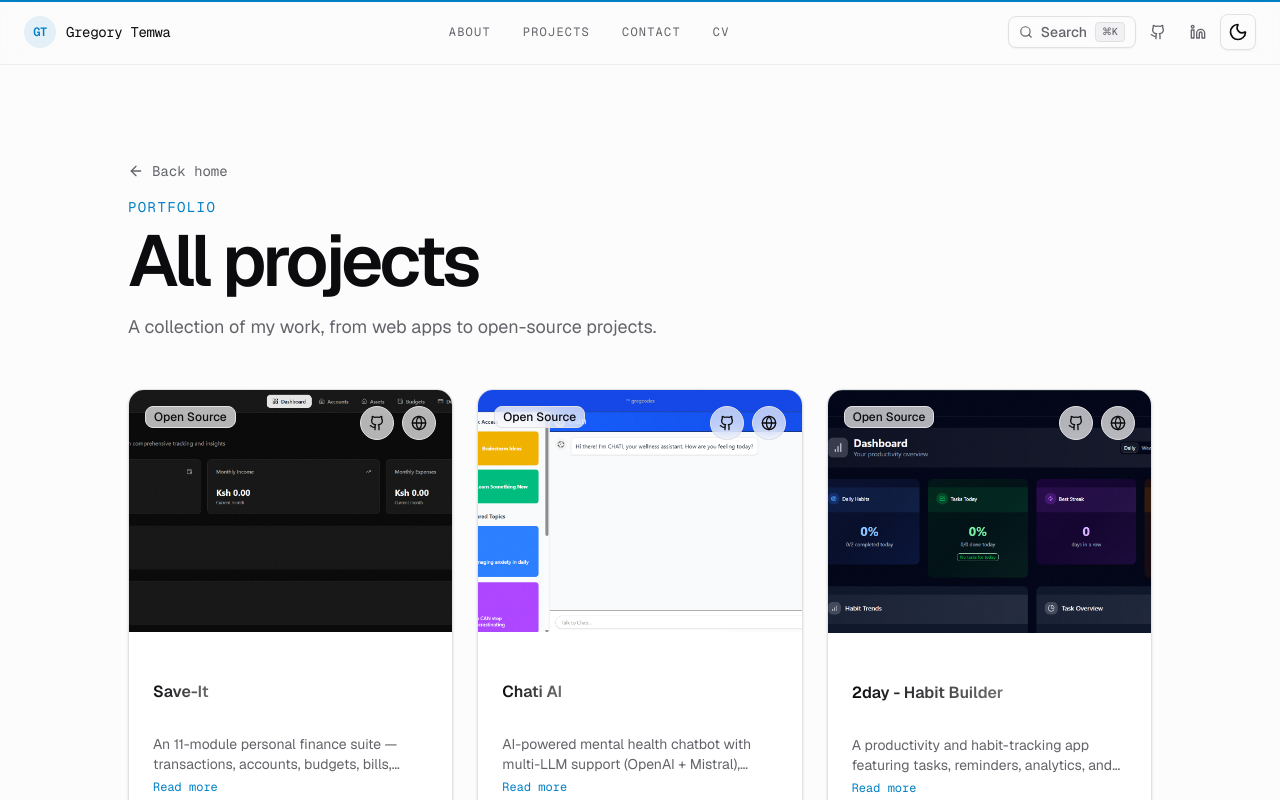
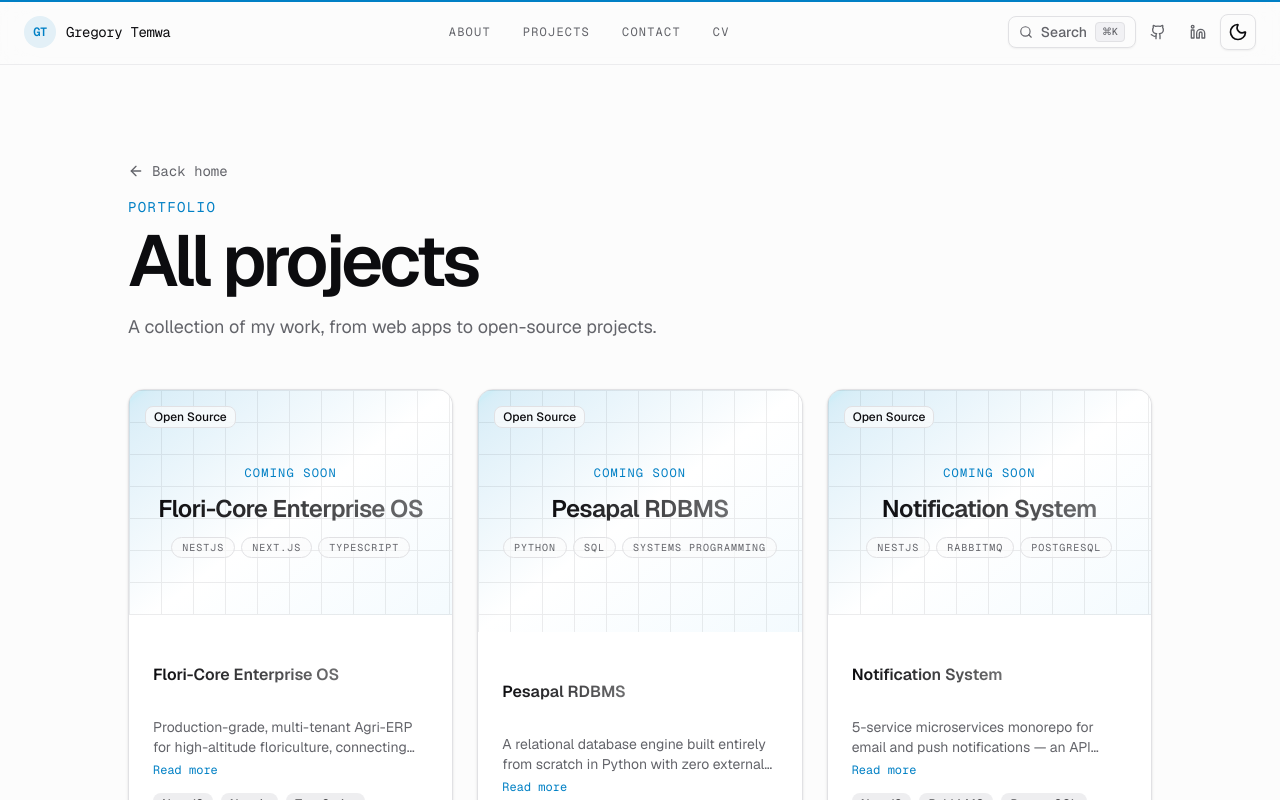
Before and after one commit to youneedgreg/Myportifolio, a Next.js app: page /projects in a window 1280 px wide. Shown: the top 800 px of the page. Built offline with nearby package versions, Linux system fonts and the light colour scheme.

Commit message:
feat: add five new project entries to the portfolio data file

```diff
--- a/data/projects.ts
+++ b/data/projects.ts
@@ -30,6 +30,143 @@ export type Project = {
 }
 
 export const projects: Project[] = [
+  {
+    slug: "flori-core-enterprise-os",
+    title: "Flori-Core Enterprise OS",
+    description:
+      "Production-grade, multi-tenant Agri-ERP for high-altitude floriculture, connecting IoT field sensors with logistics and market operations through a unified backend with an AI assistant and real-time monitoring.",
+    image: "/placeholder.svg?height=400&width=600&text=Flori-Core+Enterprise+OS",
+    tags: ["NestJS", "Next.js", "TypeScript", "Prisma", "TimescaleDB", "MQTT", "Socket.io"],
+    href: "https://tobeadded.com/",
+    github: "https://github.com/youneedgreg/Flori-Core-Enterprise-OS",
+    size: "large",
+    year: "2026",
+    role: "Full-Stack Developer (Solo)",
+    status: "coming-soon",
+    gallery: [],
+    openSource: true,
+    caseStudy: {
+      problem:
+        "High-altitude floriculture operations run physical field sensors, labour, spray logs, pack house, procurement, and export documentation as disconnected systems with no real-time visibility.",
+      approach:
+        "Built a multi-tenant 'Farm Operating System' connecting IoT field sensors to logistics and market operations through a unified backend, with real-time WebSocket gateways and an AI assistant.",
+      techDetails:
+        "NestJS 11 + Next.js 16 monorepo (Turborepo) with Prisma across 22 migrations covering telemetry, labour, spray logs, pack house, procurement, export docs, and CRM; MQTT v5 via EMQX ingests cold-room sensor data into TimescaleDB for time-series compliance reporting; Socket.io gateway streams live operational events; AI assistant (Claude + OpenAI) via Vercel AI SDK; M-Pesa B2C for payroll disbursements; Redis, AWS S3, Prometheus + Sentry observability.",
+      results: "Core platform and 22 migrations built — full write-up and demo coming soon.",
+      challenges:
+        "Ingesting high-frequency MQTT cold-room sensor data into TimescaleDB without dropping readings during connectivity gaps at remote high-altitude field sites — buffering and backfilling on reconnect — while keeping the Socket.io live dashboard responsive and the 22-migration schema coherent across telemetry, labour, spray logs, and export docs.",
+    },
+  },
+  {
+    slug: "pesapal-rdbms",
+    title: "Pesapal RDBMS",
+    description:
+      "A relational database engine built entirely from scratch in Python with zero external dependencies — custom SQL parser, query executor, hash-based indexing, and an interactive REPL with a web demo.",
+    image: "/placeholder.svg?height=400&width=600&text=Pesapal+RDBMS",
+    tags: ["Python", "SQL", "Systems Programming"],
+    href: "https://tobeadded.com/",
+    github: "https://github.com/youneedgreg/pesapal",
+    size: "small",
+    year: "2026",
+    role: "Backend Developer (Solo)",
+    status: "coming-soon",
+    gallery: [],
+    openSource: true,
+    caseStudy: {
+      problem:
+        "Understanding how relational databases work under the hood means building the pieces most developers never touch: the parser, planner, and storage engine.",
+      approach:
+        "Built a relational database engine from scratch in Python using only the standard library, for the Pesapal JDEV26 Developer Challenge.",
+      techDetails:
+        "Custom SQL parser and AST-driven query executor; hash-indexed JSON-backed persistent storage; supports CREATE TABLE, INSERT, SELECT (with JOIN and WHERE), UPDATE, and DELETE with type coercion and constraint checking; interactive REPL plus a Flask web demo.",
+      results: "Shipped a working SQL engine with JOINs, indexing, and a REPL — built entirely on the Python standard library.",
+      challenges:
+        "Implementing JOINs, WHERE filtering, and type coercion on top of a hand-rolled hash index using only the Python standard library — no parser generator, no ORM — and keeping the JSON-backed storage consistent across crashes without a real write-ahead log.",
+    },
+  },
+  {
+    slug: "notification-system",
+    title: "Notification System",
+    description:
+      "5-service microservices monorepo for email and push notifications — an API Gateway routes to User, Email, Push, and Template services via RabbitMQ with dead-letter queues, circuit breakers, and full observability.",
+    image: "/placeholder.svg?height=400&width=600&text=Notification+System",
+    tags: ["NestJS", "RabbitMQ", "PostgreSQL", "Redis", "Docker", "Prometheus", "Grafana"],
+    href: "https://tobeadded.com/",
+    github: "https://github.com/youneedgreg/notification-system",
+    size: "medium",
+    year: "2026",
+    role: "Backend Developer (Solo)",
+    status: "coming-soon",
+    gallery: [],
+    openSource: true,
+    caseStudy: {
+      problem:
+        "Notification delivery across email and push channels needs to be reliable and observable even when downstream providers fail or degrade.",
+      approach:
+        "Built a NestJS monorepo of 5 independently deployable services — API Gateway, User, Email, Push, and Template — orchestrated via Docker Compose and reverse-proxied through Nginx.",
+      techDetails:
+        "All inter-service communication via RabbitMQ AMQP with dead-letter queues and configurable retry logic; circuit breaker (opossum) on every downstream call with open/half-open/closed states; correlation ID injection at the gateway for full distributed tracing; Firebase Admin (FCM) for push; Prometheus + Grafana monitoring stack deployed from checked-in config; Swagger API docs.",
+      results: "Shipped a working 5-service platform with dead-letter retry, circuit breaking, and a live Grafana monitoring stack.",
+      challenges:
+        "Guaranteeing at-least-once delivery without double-sending when a downstream email or push provider fails mid-flight — tuning dead-letter retry, circuit-breaker open/half-open thresholds, and idempotency keys so retries never notified a user twice — and threading correlation IDs through every service to make failures traceable in Grafana.",
+    },
+  },
+  {
+    slug: "safari-os",
+    title: "Safari OS",
+    description:
+      "End-to-end SaaS for a real safari operator: bookings, costing engine, CRM, itinerary builder, invoicing, supplier management, and an AI intelligence layer for conversion scoring and anomaly detection.",
+    image: "/placeholder.svg?height=400&width=600&text=Safari+OS",
+    tags: ["Next.js", "TypeScript", "Prisma", "PostgreSQL", "Anthropic Claude", "Twilio"],
+    href: "https://tobeadded.com/",
+    github: "",
+    size: "large",
+    year: "2025–Present",
+    role: "Full-Stack Developer (Solo)",
+    status: "coming-soon",
+    gallery: [],
+    openSource: false,
+    private: true,
+    caseStudy: {
+      problem:
+        "Safari operators run bookings, pricing, supplier coordination, and client communication across spreadsheets, WhatsApp, and email, with no single system tying it together.",
+      approach:
+        "Building an end-to-end ERP for a real safari company covering bookings, a costing engine, CRM, itinerary builder, invoicing, and supplier management — over 30 Prisma models — with an AI layer (Claude, with Mistral fallback) for conversion scoring and anomaly detection.",
+      techDetails:
+        "Next.js 16 with Prisma and PostgreSQL; JWT sessions with OTP and three-role RBAC (Admin/Ops/Guide); Twilio WhatsApp integration across 14 message types with real-time delivery receipts; PDF/DOCX document generation via PDFKit and an AI content studio generating marketing copy in 5 languages across 6 channels; Vercel Cron for scheduled jobs.",
+      results: "In active development for a real safari operator — full write-up and demo coming once the platform is live.",
+      challenges:
+        "Keeping the costing engine accurate across multi-currency quotes, seasonal supplier rates, and per-person markups while modeling over 30 interrelated Prisma entities; and making sure the AI conversion-scoring and anomaly-detection layer degraded gracefully to the Mistral fallback so a slow or unavailable model could never block a booking or a WhatsApp reply.",
+    },
+  },
+  {
+    slug: "spine-platform",
+    title: "Spine — Property & Business SaaS",
+    description:
+      "Multi-tenant property and business management SaaS — 5 Next.js apps (mall, farm, biz, super-dashboard, tenant portal) in a Turborepo monorepo with AI chat, PDF reporting, and tenant-isolated data.",
+    image: "/placeholder.svg?height=400&width=600&text=Spine+Platform",
+    tags: ["Next.js", "TypeScript", "Supabase", "Turborepo", "Vercel AI SDK"],
+    href: "https://tobeadded.com/",
+    github: "",
+    size: "large",
+    year: "2025–Present",
+    role: "Full-Stack Developer (Solo)",
+    status: "coming-soon",
+    gallery: [],
+    openSource: false,
+    private: true,
+    caseStudy: {
+      problem:
+        "Property and business operators (malls, farms, and multi-location businesses) need tenant-isolated dashboards, reporting, and AI assistance without standing up separate infrastructure per client.",
+      approach:
+        "Built a multi-tenant SaaS as 5 Next.js apps (mall, farm, biz, super-dashboard, and tenant portal) in a Turborepo monorepo, with Supabase row-level security isolating each tenant's data.",
+      techDetails:
+        "Turborepo + pnpm workspaces across 5 Next.js 14 apps; Supabase RLS for tenant isolation; Deno Edge Functions for cron-triggered automation; AI chat via Anthropic Claude with Mistral fallback through the Vercel AI SDK; @react-pdf/renderer for report generation; Apache Superset for analytics dashboards.",
+      results: "Running across multiple internal apps in active development — full write-up and demo coming soon.",
+      challenges:
+        "Enforcing strict tenant isolation across 5 apps sharing one Supabase instance — getting row-level security policies right so no query could ever leak data between tenants — while keeping shared Turborepo packages, types, and Supabase migrations in sync so a change in one app didn't silently break the others.",
+    },
+  },
   {
     slug: "save-it",
     title: "Save-It",
```
